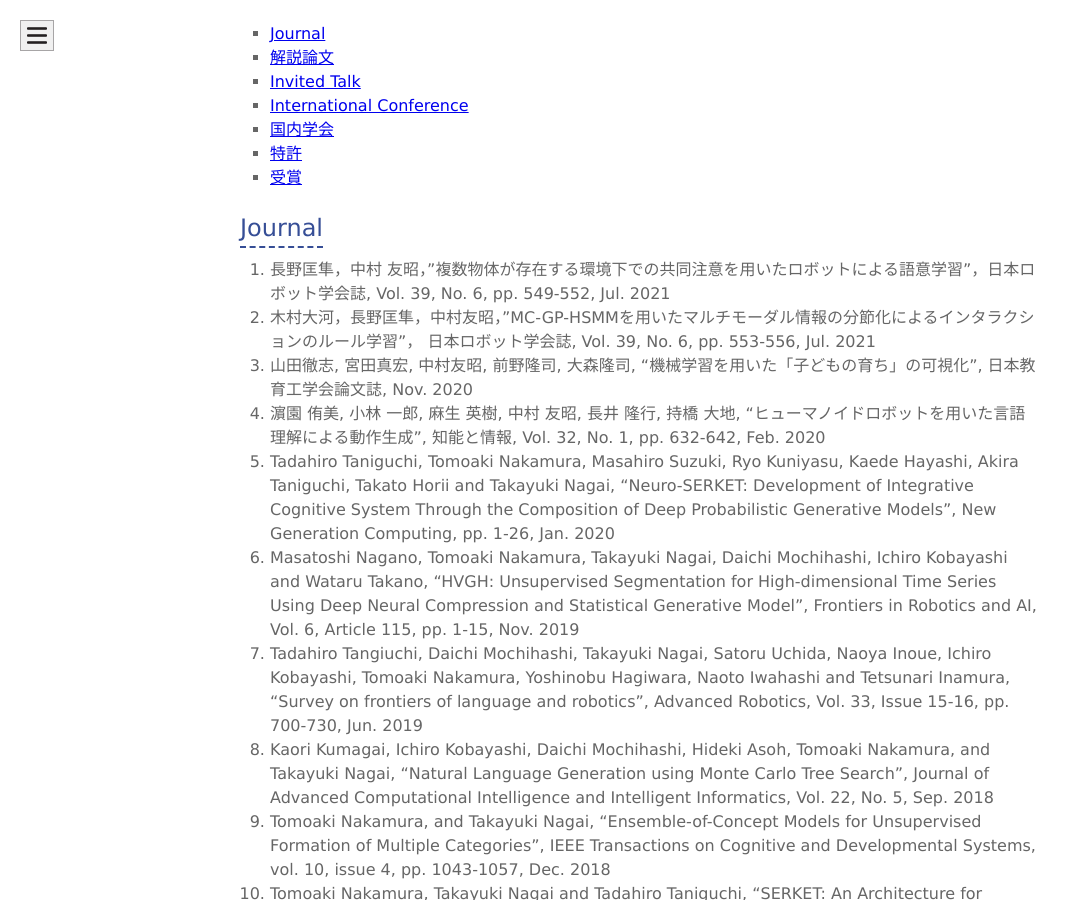
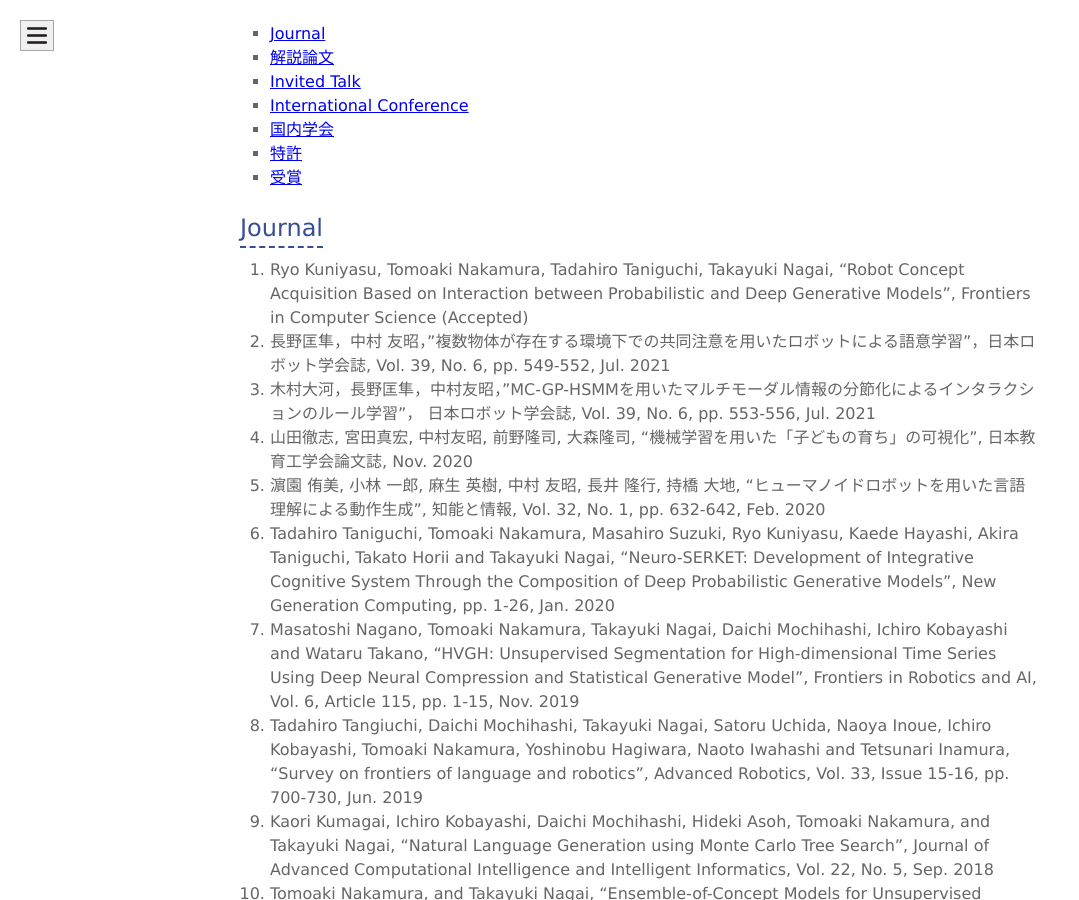
Before and after one commit to naka-lab/naka-lab.github.io, a Jekyll site: the page built from subpages/pub.md, in a window 1280 px wide and 900 px high, scrolled down 623 px. Shown: the whole window, without its empty margins (0-1079 px from the left). Built offline with Jekyll 4.4.1, drawn with Linux system fonts in a browser that asks for light colours.

Commit message:
Update pub.md

```diff
--- a/subpages/pub.md
+++ b/subpages/pub.md
@@ -15,6 +15,7 @@ layout: default
 
 
 ## Journal
+1. Ryo Kuniyasu, Tomoaki Nakamura, Tadahiro Taniguchi, Takayuki Nagai, "Robot Concept Acquisition Based on Interaction between Probabilistic and Deep Generative Models", Frontiers in Computer Science (Accepted)
 1. 長野匡隼，中村 友昭，"複数物体が存在する環境下での共同注意を用いたロボットによる語意学習"，日本ロボット学会誌, Vol. 39, No. 6, pp. 549-552, Jul. 2021
 1. 木村大河，長野匡隼，中村友昭，"MC-GP-HSMMを用いたマルチモーダル情報の分節化によるインタラクションのルール学習"， 日本ロボット学会誌, Vol. 39, No. 6, pp. 553-556, Jul. 2021
 1. 山田徹志, 宮田真宏, 中村友昭, 前野隆司, 大森隆司, "機械学習を用いた「子どもの育ち」の可視化", 日本教育工学会論文誌, Nov. 2020
```
